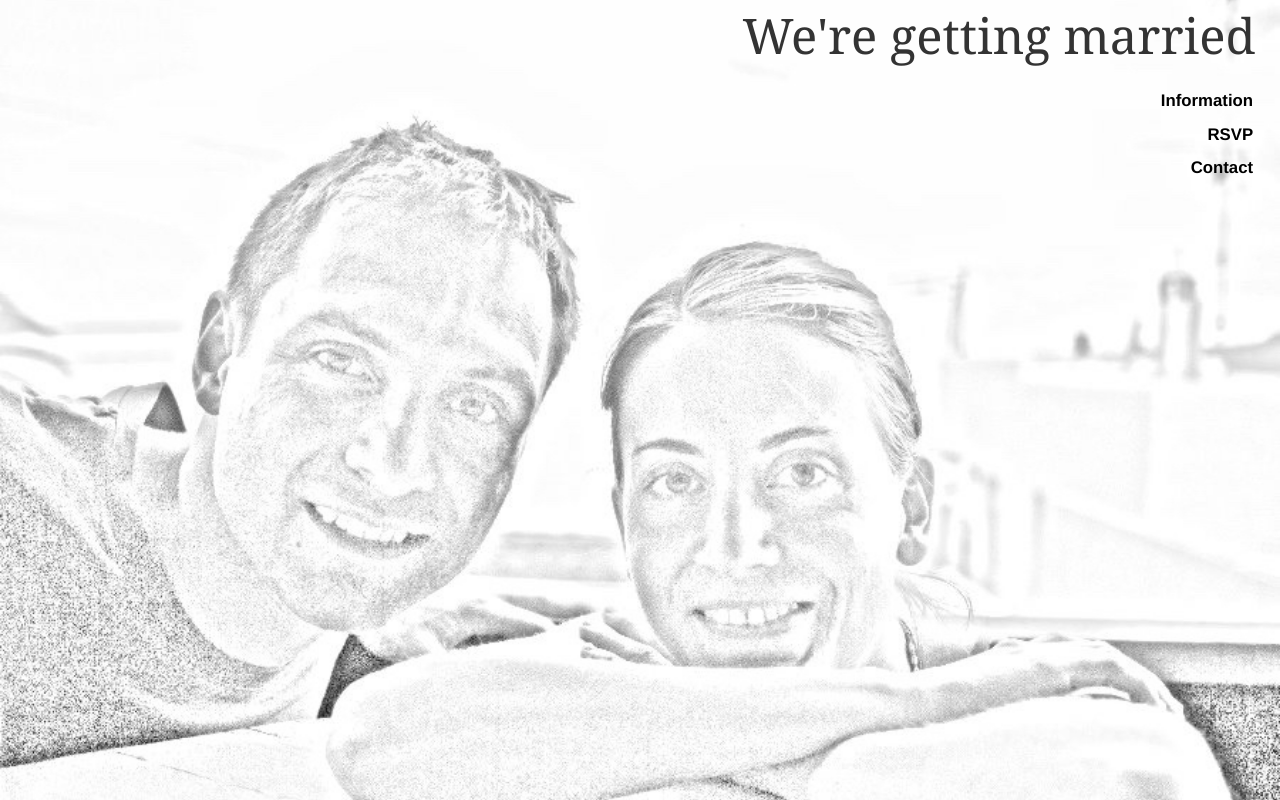
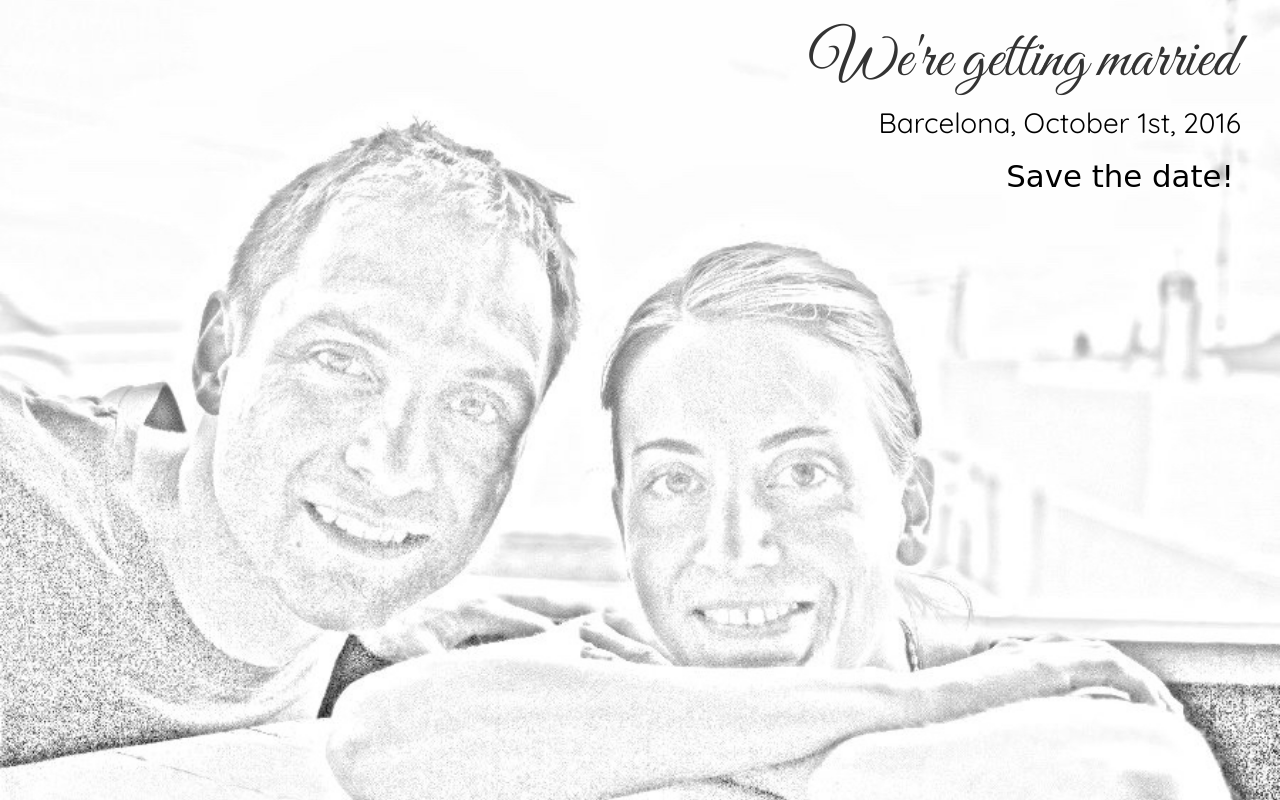
Before and after one commit to stefanocostantini/savethedate, a plain HTML site: page index.html in a window 1280 px wide. Drawn offline with nearby package versions, Linux system fonts and the light colour scheme; a web font is replaced by a local one.

Commit message:
first version of google fonts

```diff
--- a/index.html
+++ b/index.html
@@ -7,6 +7,10 @@
 <head>
   <meta charset="utf-8">
   <meta name="viewport" content="width=device-width">
+
+  <link href='https://fonts.googleapis.com/css?family=Great+Vibes' rel='stylesheet' type='text/css'>
+  <link href='https://fonts.googleapis.com/css?family=Quicksand' rel='stylesheet' type='text/css'>
+  <link href='https://fonts.googleapis.com/css?family=Fredericka+the+Great' rel='stylesheet' type='text/css'>
 
   <title>Ruth & Stefano</title>
 
@@ -20,21 +24,18 @@
 <body class="cf">
 
 
-
   <div id="container" class="cf">
 
 	<div id="title">We're getting married</div>
 
-	<div id="menu">
-		<ul id="options">
-			<li>Information</li>
-			<li>RSVP</li>
-			<li>Contact</li>
-		</ul>
-	</div>
+	<div id="date">Barcelona, October 1st, 2016</div>
+
+	<div id="savethedate">Save the date!</div>
+
+</div>
 
 
-  </div> <!--! end of #container -->
+ <!--! end of #container -->
 
 
 
--- a/style.css
+++ b/style.css
@@ -107,11 +107,19 @@ header h1{
 
 #title {
  position: absolute;
- top: 0.5em;
- right: 0.5em;
- font-family: "Georgia";
- font-size: 3.5em;
+ top: 0.8em;
+ right: 0.7em;
+ font-family: 'Great Vibes', cursive;
+ font-size: 4.5em;
  color: #333333;
+}
+
+#date {
+ position: absolute;
+ top: 4em;
+ right: 1.4em;
+ font-family: 'Quicksand', sans-serif;
+ font-size: 2.0em;
 }
 
 #menu {
@@ -122,6 +130,15 @@ header h1{
  font-size: 1.2em;
  line-height: 2em;
  font-weight: bold;
+}
+
+#savethedate {
+ position: absolute;
+ top: 5.4em;
+ right: 1.5em;
+ font-family: 'Fredericka the Great', cursive;
+ font-size: 2.2em;
+}
 
 /* NAVIGATION */
 
```
